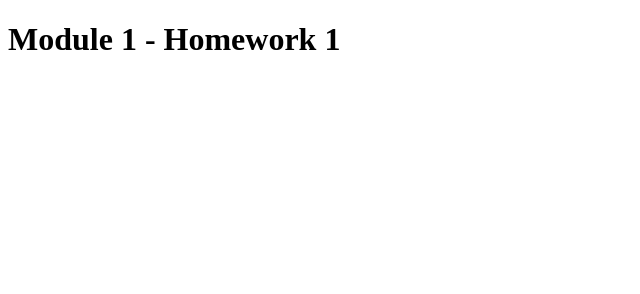
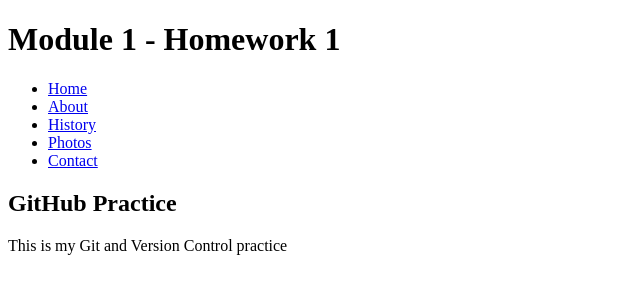
Before and after one commit to marissaculbreth/assignment6-culbreth-marissa, a plain HTML site: page m1-culbreth-marissa-master/index.html in a window 1280 px wide. Shown: the whole page, without its empty margins (0-640 px from the left). Drawn offline with Linux system fonts and the light colour scheme.

Commit message:
Add GitHub Practice h2 with paragraph

```diff
--- a/m1-culbreth-marissa-master/index.html
+++ b/m1-culbreth-marissa-master/index.html
@@ -14,11 +14,20 @@
       <h1>Module 1 - Homework 1</h1>
 
       <nav>
+        <ul class="menu">
+						<li><a href="index.html">Home</a></li>
+						<li><a href="about.html">About</a></li>
+						<li><a href="history.html">History</a></li>
+            <li><a href="photos.html">Photos</a></li>
+						<li><a href="contact.html">Contact</a></li>
+					</ul>
       </nav>
 
     </header>
 
     <main>
+      <h2>GitHub Practice</h2>
+      <p>This is my Git and Version Control practice</p>
     </main>
 
     <footer>
```
